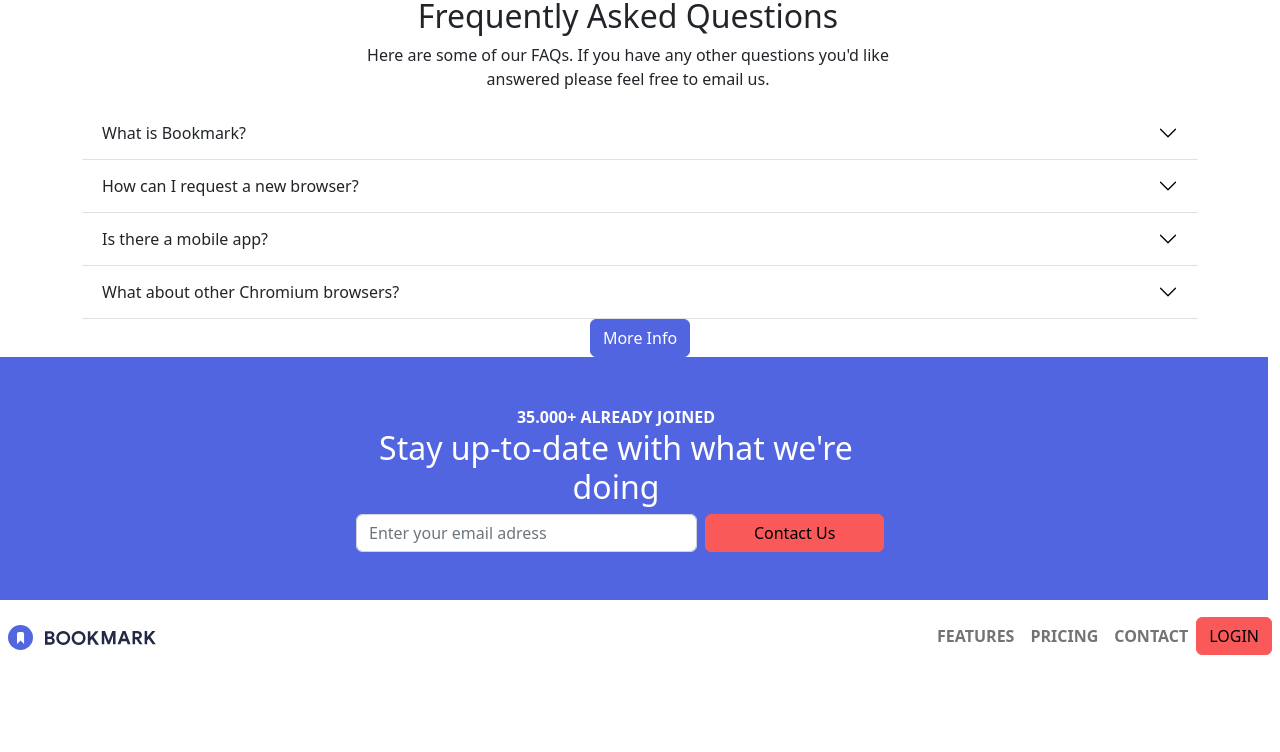
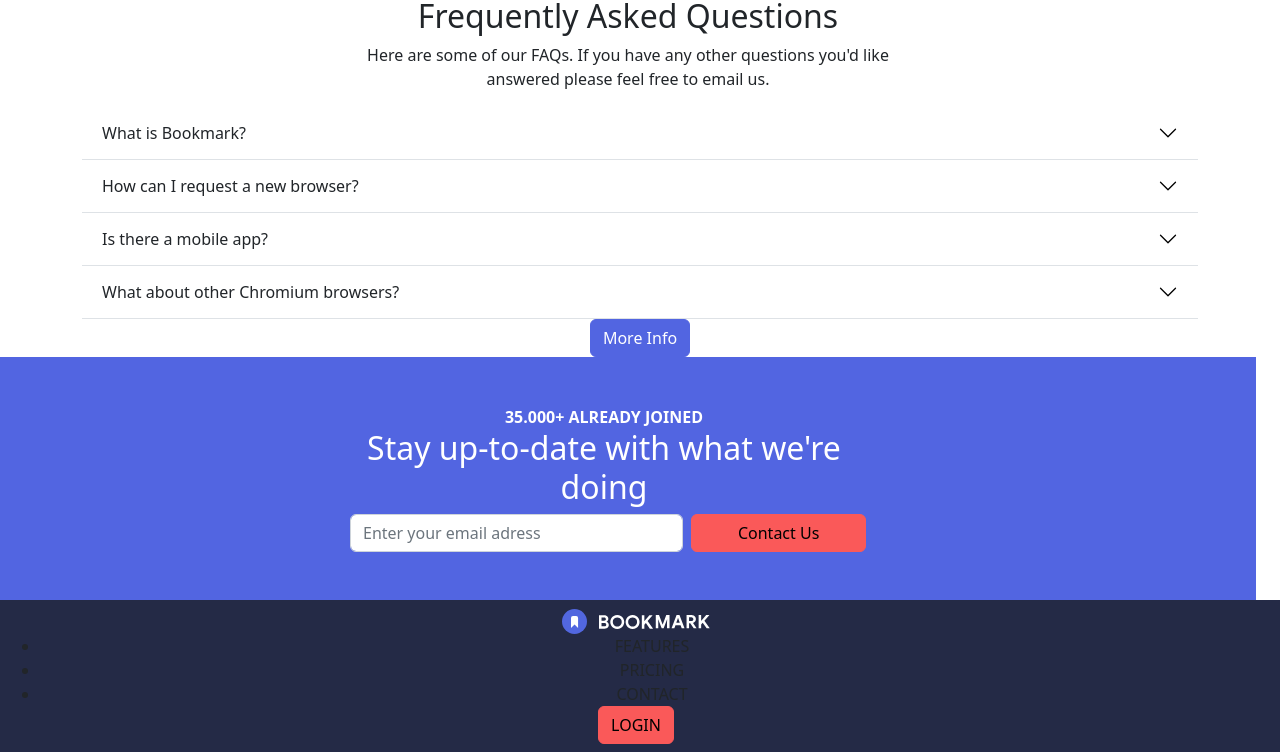
Before and after one commit to Nacho1886/sprint2, a website: page index.html in a window 1280 px wide. Shown: the part 1499-2251 px from the top of the page. Before the commit the page ends 2171 px from the top, so only its background shows below. Drawn offline with nearby package versions, Linux system fonts and the light colour scheme.

Commit message:
día blanco

```diff
--- a/index.html
+++ b/index.html
@@ -64,8 +64,8 @@
                 </p>
             </div>
             <div class="col-md-3"></div>
-        </article>
-        <ul class="nav nav-tabs flex-column flex-lg-row mb-3 justify-content-center col-12" id="myTab" role="tablist">
+            <ul class="nav nav-tabs flex-column flex-lg-row mb-3 justify-content-center col-12" id="myTab"
+                role="tablist">
                 <li class="nav-item" role="presentation">
                     <button class="nav-link active" id="home-tab" data-bs-toggle="tab" data-bs-target="#home-tab-pane"
                         type="button" role="tab" aria-controls="home-tab-pane" aria-selected="true">Simple
@@ -83,14 +83,15 @@
                 </li>
             </ul>
 
-        <article class="tab-content" id="myTabContent">
+            <div class="tab-content" id="myTabContent">
                 <div class="tab-pane fade show active" id="home-tab-pane" role="tabpanel" aria-labelledby="home-tab"
                     tabindex="0">
                     <div class="row">
                         <div class="col-12 col-lg-6">
                             <div class="primary rounded-pill-left figureForm2">
                                 <img class="img-fluid"
-                                src="recursos_projecte_sprint_2\Imagenes\illustration-features-tab-1.svg" alt="tab-1">
+                                    src="recursos_projecte_sprint_2\Imagenes\illustration-features-tab-1.svg"
+                                    alt="tab-1">
                             </div>
                         </div>
                         <div class="col-12 col-lg-6 d-flex flex-column justify-content-center">
@@ -107,12 +108,14 @@
                         </div>
                     </div>
                 </div>
-            <div class="tab-pane fade" id="profile-tab-pane" role="tabpanel" aria-labelledby="profile-tab" tabindex="0">
+                <div class="tab-pane fade" id="profile-tab-pane" role="tabpanel" aria-labelledby="profile-tab"
+                    tabindex="0">
                     <div class="row">
                         <div class="col-12 col-lg-6">
                             <div class="primary rounded-pill-left figureForm2">
                                 <img class="img-fluid"
-                                src="recursos_projecte_sprint_2\Imagenes\illustration-features-tab-2.svg" alt="tab-2">
+                                    src="recursos_projecte_sprint_2\Imagenes\illustration-features-tab-2.svg"
+                                    alt="tab-2">
                             </div>
                         </div>
                         <div class="col-12 col-lg-6 d-flex flex-column justify-content-center">
@@ -128,12 +131,14 @@
                         </div>
                     </div>
                 </div>
-            <div class="tab-pane fade" id="contact-tab-pane" role="tabpanel" aria-labelledby="contact-tab" tabindex="0">
+                <div class="tab-pane fade" id="contact-tab-pane" role="tabpanel" aria-labelledby="contact-tab"
+                    tabindex="0">
                     <div class="row">
                         <div class="col-12 col-lg-6">
                             <div class="primary rounded-pill-left figureForm2">
                                 <img class="img-fluid"
-                                src="recursos_projecte_sprint_2\Imagenes\illustration-features-tab-3.svg" alt="tab-3">
+                                    src="recursos_projecte_sprint_2\Imagenes\illustration-features-tab-3.svg"
+                                    alt="tab-3">
                             </div>
                         </div>
                         <div class="col-12 col-lg-6 d-flex flex-column justify-content-center">
@@ -149,6 +154,7 @@
                         </div>
                     </div>
                 </div>
+            </div>
         </article>
         <article class="row">
             <div class="col-md-3"></div>
@@ -160,8 +166,6 @@
                 </p>
             </div>
             <div class="col-md-3"></div>
-        </article>
-        <article class="row">
             <div class="row row-cols-1 row-cols-md-3 g-4">
                 <div class="row">
                     <div class="card h-100 align-self-start">
@@ -282,6 +286,7 @@
             </div>
         </article>
     </section>
+    <footer class="row">
         <summary class="row vw-100 bg-primary">
             <div class="col-md-3"></div>
             <div class="row col-md-6 p-5">
@@ -302,25 +307,19 @@
             </div>
             <div class="col-md-3"></div>
         </summary>
-    <footer class="row">
-        <nav class="navbar navbar-expand-md navbar-light bg-light fw-bold">
+        <nav class="row container-fluid colorFooter">
             <div class="container-fluid m-2">
-                <a class="navbar-brand" href="#"><img class="img-fluid"
-                        src="recursos_projecte_sprint_2\Imagenes\logo-bookmark.svg" alt="logo"></a>
-                <button class="navbar-toggler" type="button" data-bs-toggle="collapse"
-                    data-bs-target="#navbarSupportedContent" aria-controls="navbarSupportedContent"
-                    aria-expanded="false" aria-label="Toggle navigation">
-                    <span class="navbar-toggler-icon"></span>
-                </button>
-                <div class="collapse navbar-collapse" id="navbarSupportedContent">
-                    <ul class="navbar-nav ms-auto mb-2 mb-lg-0">
-                        <li class="nav-item">
+                <a href="#"><img class="img-fluid colorLogo"
+                        src="recursos_projecte_sprint_2\Imagenes\logo-bookmark-footer.svg" alt="logo"></a>
+                <div>
+                    <ul class="ms-auto mb-2 mb-lg-0">
+                        <li class="">
                             <a class="nav-link" aria-current="page" href="#">FEATURES</a>
                         </li>
-                        <li class="nav-item">
+                        <li class="">
                             <a class="nav-link" href="#">PRICING</a>
                         </li>
-                        <li class="nav-item">
+                        <li class="">
                             <a class="nav-link" href="#">CONTACT</a>
                         </li>
                     </ul>
--- /dev/null
+++ b/sass/_footer-menu.scss
@@ -0,0 +1,7 @@
+.colorFooter {
+    background-color: #242a46;
+}
+
+.colorLogo {
+    color: white!important;
+}
--- a/sass/custom.scss
+++ b/sass/custom.scss
@@ -25,5 +25,6 @@
   border-radius: 0 100px 100px 0;
 }
 
-@import "navbar";
+@import "main-menu";
+@import "footer-menu";
 @import "../node_modules/bootstrap/scss/bootstrap"
```
Also changed, not shown: recursos_projecte_sprint_2/Imagenes/logo-bookmark-footer.svg (added), sass/_main-menu.scss (renamed from sass/_navbar.scss), sass/custom.css, 1 other file. Lines whose indentation alone changed are shown as unchanged.
